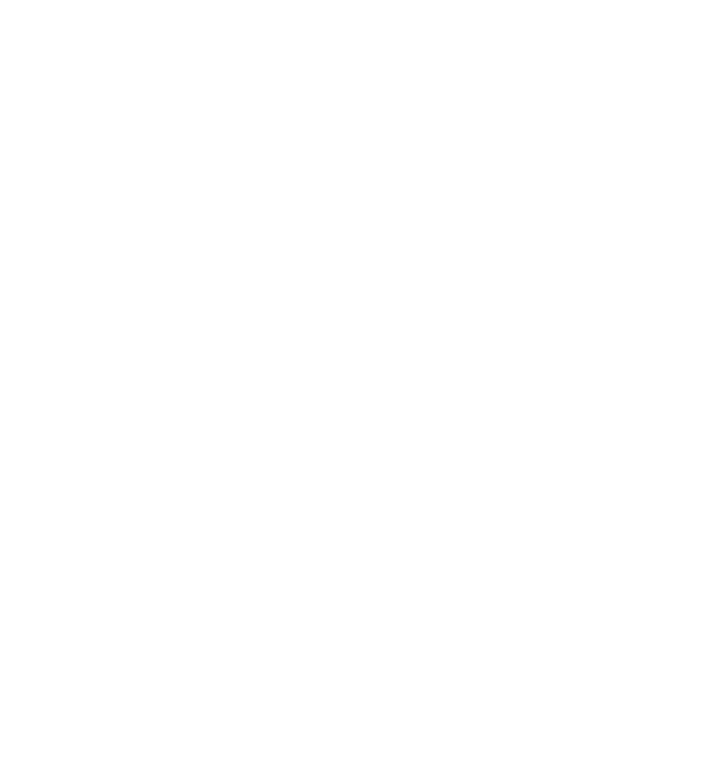
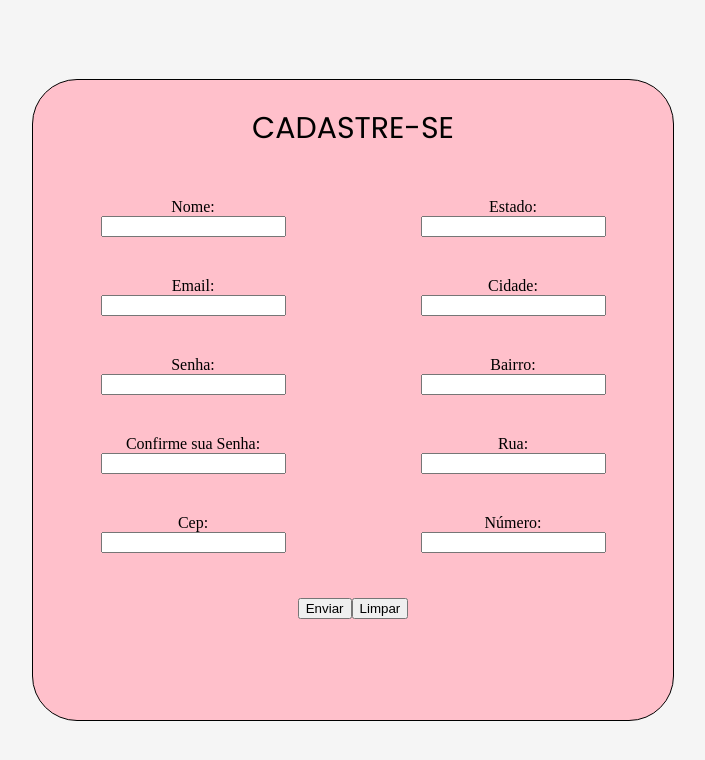
Before and after one commit to Draak18/tela_Cadastro_AG, a plain HTML site: page Alê/cadastro.html in a window 1280 px wide. Shown: the whole page, without its empty margins (287-992 px from the left). Drawn offline with Linux system fonts and the light colour scheme.

Commit message:
faltaEstilizar

```diff
--- a/Alê/cadastro.css
+++ b/Alê/cadastro.css
@@ -0,0 +1,97 @@
+body {
+  padding: 0;
+  margin: 0;
+  box-sizing: border-box;
+  height: 100vh;
+  width: 100%;
+  background-color: whitesmoke;
+  display: flex;
+  justify-content: center;
+  align-items: center;
+}
+
+@font-face {
+  font-family: "Poppins";
+  src: url(fonts/Poppins/Poppins-Regular.ttf);
+}
+
+.caixaCadastro {
+  display: flex;
+  justify-content: center;
+  align-items: center;
+  flex-direction: column;
+  background-color: pink;
+  border-radius: 45px;
+  border: 1px solid black;
+  width: 80vh;
+  height: 80vh;
+}
+
+.titulo {
+  height: 10vh;
+  width: 100%;
+  display: flex;
+  justify-content: center;
+  align-items: center;
+  font-family: "Poppins";
+  margin: 10px;
+  font-size: 30px;
+  font-weight: 300;
+}
+
+.formCadastro {
+  border-radius: 45px;
+  width: 80vh;
+  height: 70vh;
+}
+
+.separar {
+  display: flex;
+  flex-direction: row;
+}
+
+.botoes {
+  display: flex;
+  justify-content: center;
+  margin-top: 25px;
+}
+
+.login {
+  width: 50%;
+  height: 90%;
+  display: flex;
+  justify-content: center;
+  flex-direction: column;
+}
+
+.digiteNome,
+.digiteEmail,
+.digiteSenha,
+.confirmeSenha,
+.digiteCep {
+  display: flex;
+  justify-content: center;
+  align-items: center;
+  flex-direction: column;
+  margin: 20px;
+}
+
+.endereco {
+  width: 50%;
+  height: 90%;
+  display: flex;
+  justify-content: center;
+  flex-direction: column;
+}
+
+.digiteEstado,
+.digiteCidade,
+.digiteBairro,
+.digiteRua,
+.digiteNumero {
+  display: flex;
+  justify-content: center;
+  align-items: center;
+  flex-direction: column;
+  margin: 20px;
+}
--- a/Alê/cadastro.html
+++ b/Alê/cadastro.html
@@ -1,12 +1,66 @@
 <!DOCTYPE html>
 <html lang="pt-br">
-<head>
-  <meta charset="UTF-8">
-  <meta name="viewport" content="width=device-width, initial-scale=1.0">
-  <title>Cadastre-se</title>
-  <link rel="stylesheet" href="cadastro.css">
-</head>
-<body>
-
-</body>
+  <head>
+    <meta charset="UTF-8" />
+    <meta name="viewport" content="width=device-width, initial-scale=1.0" />
+    <title>Cadastre-se</title>
+    <link rel="stylesheet" href="cadastro.css" />
+  </head>
+  <body>
+    <div class="caixaCadastro">
+      <div class="titulo">CADASTRE-SE</div>
+      <form class="formCadastro">
+        <div class="separar">
+          <div class="login">
+            <div class="digiteNome">
+              <label>Nome:</label>
+              <input type="text" />
+            </div>
+            <div class="digiteEmail">
+              <label>Email:</label>
+              <input type="email" />
+            </div>
+            <div class="digiteSenha">
+              <label>Senha:</label>
+              <input type="password" />
+            </div>
+            <div class="confirmeSenha">
+              <label>Confirme sua Senha:</label>
+              <input type="password" />
+            </div>
+            <div class="digiteCep">
+              <label>Cep:</label>
+              <input type="number" />
+            </div>
+          </div>
+          <div class="endereco">
+            <div class="digiteEstado">
+              <label>Estado:</label>
+              <input type="text" />
+            </div>
+            <div class="digiteCidade">
+              <label>Cidade:</label>
+              <input type="text" />
+            </div>
+            <div class="digiteBairro">
+              <label>Bairro:</label>
+              <input type="text" />
+            </div>
+            <div class="digiteRua">
+              <label>Rua:</label>
+              <input type="text" />
+            </div>
+            <div class="digiteNumero">
+              <label>Número:</label>
+              <input type="number" />
+            </div>
+          </div>
+        </div>
+        <div class="botoes">
+          <button type="submit">Enviar</button>
+          <button type="reset">Limpar</button>
+        </div>
+      </form>
+    </div>
+  </body>
 </html>
```
Also changed, not shown: 1 other file.
